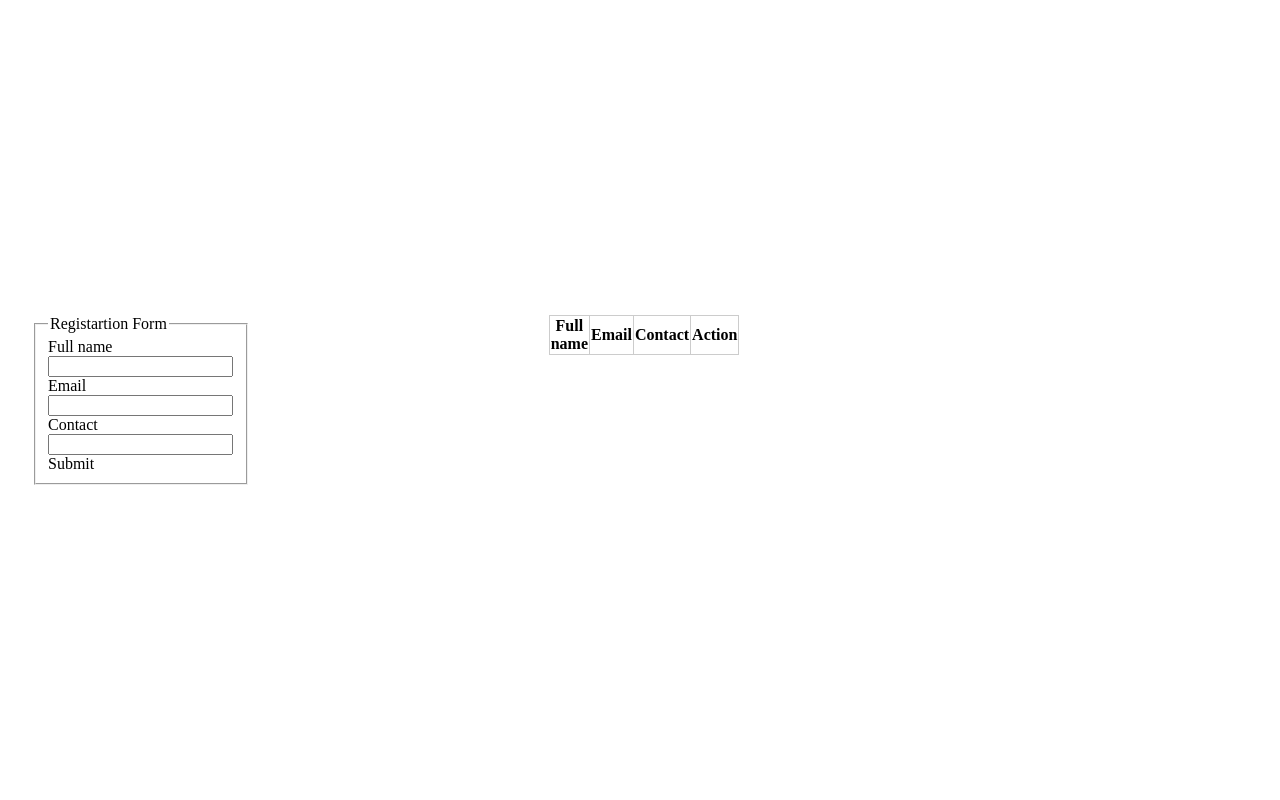
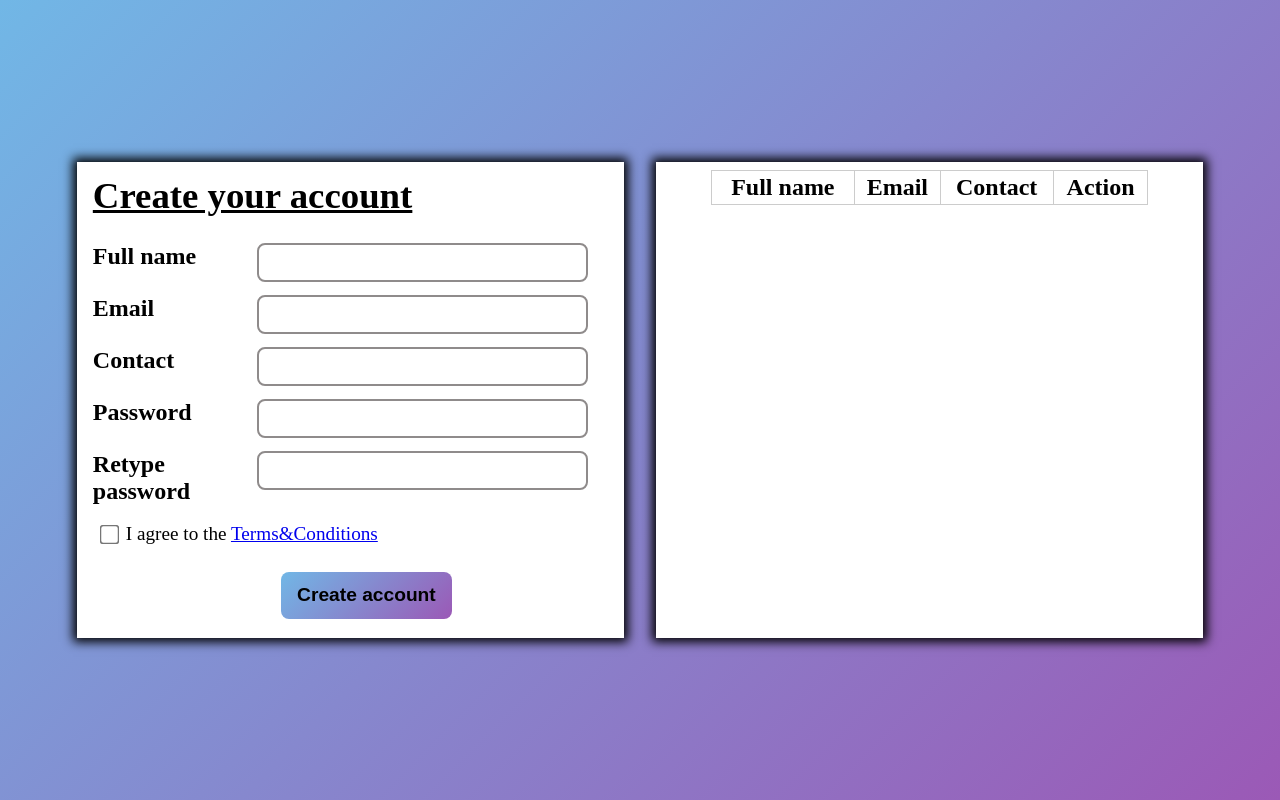
Before and after one commit to SsagarikaR/TSForm, a website with bundled scripts: page src/index.html in a window 1280 px wide. Built offline with nearby package versions, Linux system fonts and the light colour scheme; files whose address does not match are found by name.

Commit message:
create the UI

```diff
--- a/src/components/App.ts
+++ b/src/components/App.ts
@@ -2,6 +2,7 @@ import Form from "./Form.js";
 import Table from "./Table.js";
 
 export default class App{
+
     container:HTMLDivElement
 
     constructor(rootId:string){
@@ -9,7 +10,17 @@ export default class App{
         this.container=document.createElement("div");
         this.container.setAttribute("class","container")
         root?.append(this.container)
-        new Form(this.container);
-        new Table(this.container);
+
+       this.render();
+    }
+    render(){
+        const form=new Form(this.container);
+        const table=new Table(this.container);
+
+        document.querySelector(".submit")?.addEventListener("click",(e)=>{
+            e.preventDefault();
+            const FormsData=form.setter()
+            table.setter(FormsData);
+        })
     }
 }
--- a/src/components/BaseComponent.ts
+++ b/src/components/BaseComponent.ts
@@ -1,11 +1,9 @@
-export default class BaseComponent{
+export default abstract class BaseComponent{
     constructor(){
         if(this.constructor==BaseComponent){
             throw new Error ("Abstract classes can't be instantiated");
         }
     }
 
-    render(oot:HTMLElement|null){
-        throw new Error("method 'render()' must be implemeted")
-    }
+    abstract render(root:HTMLElement|null):void;
 }
--- a/src/components/Form.ts
+++ b/src/components/Form.ts
@@ -1,8 +1,20 @@
 import BaseCompoent from "./BaseComponent.js";
+interface ForFormData{
+    full_name:string,
+    email:string,
+    contact:string,
+    password:string
+}
 
 export default class Form extends BaseCompoent{
     formContainer:HTMLDivElement
     formElement:HTMLFormElement
+    private FormsData:ForFormData={
+        full_name:"",
+        email:"",
+        contact:"",
+        password:""
+    }
 
     constructor(root:HTMLElement | null){
         super();
@@ -13,15 +25,17 @@ export default class Form extends BaseCompoent{
         root?.appendChild(this.formContainer);
 
         this.render(this.formElement);
+        this.setter();
     }
+
     render(form:HTMLElement): void {
         form.innerHTML=
                 `
-                <fieldset >
-                    <legend>Registartion Form</legend>
+                    <h2>Create your account</h2>
+                    <div class="inputs_container">
                         <div class="input_box_div">
                             <label for="full_name">Full name</label>
-                        <input type="text" id="full_name" class="input_box>
+                            <input type="text" id="full_name" class="input_box">
                         </div>
                         <div class="input_box_div">
                             <label for="email">Email</label>
@@ -29,10 +43,34 @@ export default class Form extends BaseCompoent{
                         </div>
                         <div class="input_box_div">
                             <label for="contact">Contact</label>
-                        <input type="text" id="contact" class="input_box>
+                            <input type="text" id="contact" class="input_box">
                         </div>
-                </fieldset>
-                <button class="btn submit">Submit</button>  `;
+                        <div class="input_box_div">
+                            <label for="password">Password</label>
+                           <input type="password" id="password" class="input_box">
+                        </div>
+                        <div class="input_box_div">
+                            <label for="Rpassword">Retype password</label>
+                            <input type="password" id="Rpassword" class="input_box">
+                        </div>
+                        <div class="input_box_div">
+                            <input type="checkbox" id="agree">
+                            <label for="agree" class="agree_label">I agree to the <a href="#">Terms&Conditions</a></label>
+                        </div>
+                    </div>
+                    <button class="btn submit" ">Create account</button>
+                    <button class="btn update ">Update</button>  `;
+    }
+
+    setter():(ForFormData){
+            this.FormsData.full_name=(<HTMLInputElement>document.getElementById("full_name")).value;
+            this.FormsData.email=(<HTMLInputElement>document.getElementById("email")).value;
+            this.FormsData.contact=(<HTMLInputElement>document.getElementById("contact")).value;
+            this.FormsData.password=(<HTMLInputElement>document.getElementById("password")).value;
+            document.querySelectorAll("input").forEach((input)=>{
+                input.value="";
+            })
+            return this.FormsData
     }
 
 }
--- a/src/components/Table.ts
+++ b/src/components/Table.ts
@@ -1,19 +1,27 @@
 import BaseCompoent from "./BaseComponent.js";
+interface ForFormData{
+    full_name:string,
+    email:string,
+    contact:string,
+    password:string
+}
 
 export default class Table extends BaseCompoent{
     tableContainer:HTMLDivElement
     tableElement:HTMLTableElement
+    private allData:{[key:string]:ForFormData};
 
     constructor(root:HTMLElement | null){
         super();
+        this.allData={}
         this.tableContainer=document.createElement("div");
         this.tableContainer.setAttribute("class","table_container")
         this.tableElement=document.createElement("table");
         this.tableContainer.appendChild(this.tableElement);
         root?.appendChild(this.tableContainer)
-
         this.render(this.tableElement);
     }
+
     render(table:HTMLElement): void {
         table.innerHTML=
                 `
@@ -24,6 +32,44 @@ export default class Table extends BaseCompoent{
                    <th>Action</th>
                 </tr>
                 `;
+
+        Object.keys(this.allData).forEach((key)=>{
+            // console.log(this.allData[key].full_name);
+            const newRow=(<HTMLTableElement>table).insertRow();
+            newRow.setAttribute("id",key);
+            newRow.insertCell().innerHTML=this.allData[key].full_name;
+            newRow.insertCell().innerHTML=this.allData[key].email;
+            newRow.insertCell().innerHTML=this.allData[key].contact;
+            const actionCell=newRow.insertCell()
+            actionCell.classList.add("action");
+            actionCell.innerHTML="<i class='fa fa-pencil-square-o edit' aria-hidden='true'></i> <i class='fa fa-trash delete' aria-hidden='true'></i>";
+        })
+        this.edit();
+    }
+
+    setter(FormsData:ForFormData):void{
+        // console.log(FormsData);
+        this.allData[Object.keys(this.allData).length]=FormsData;
+        console.log(this.allData);
+        this.render(this.tableElement);
+    }
+
+    edit(){
+        const edit_button=document.querySelectorAll(".edit");
+        console.log(edit_button)
+        edit_button.forEach((edit)=>{
+
+            edit.addEventListener("click",(e)=>{
+                e.preventDefault();
+                const edit_row=edit.closest("tr");
+                const edit_id=edit_row!.id;
+                console.log(edit_id,"id");
+                (<HTMLInputElement>document.getElementById("full_name"))!.value=this.allData[edit_id].full_name;
+                (<HTMLInputElement>document.getElementById("full_name"))!.value=this.allData[edit_id].email;
+                (<HTMLInputElement>document.getElementById("full_name"))!.value=this.allData[edit_id].contact;
+                (<HTMLInputElement>document.getElementById("full_name"))!.value=this.allData[edit_id].password;
+            })
+    })
     }
 
 }
--- a/src/index.html
+++ b/src/index.html
@@ -4,6 +4,7 @@
     <meta charset="UTF-8">
     <meta name="viewport" content="width=device-width, initial-scale=1.0">
     <link rel="stylesheet" href="style.css">
+    <link rel="stylesheet" href="https://cdnjs.cloudflare.com/ajax/libs/font-awesome/4.7.0/css/font-awesome.min.css">
     <title>Document</title>
 </head>
 <body>
```
Also changed, not shown: dist/components/App.js, dist/components/BaseComponent.js, dist/components/Form.js, dist/components/Table.js, dist/index.html, dist/style.css. Lines whose indentation alone changed are shown as unchanged.
